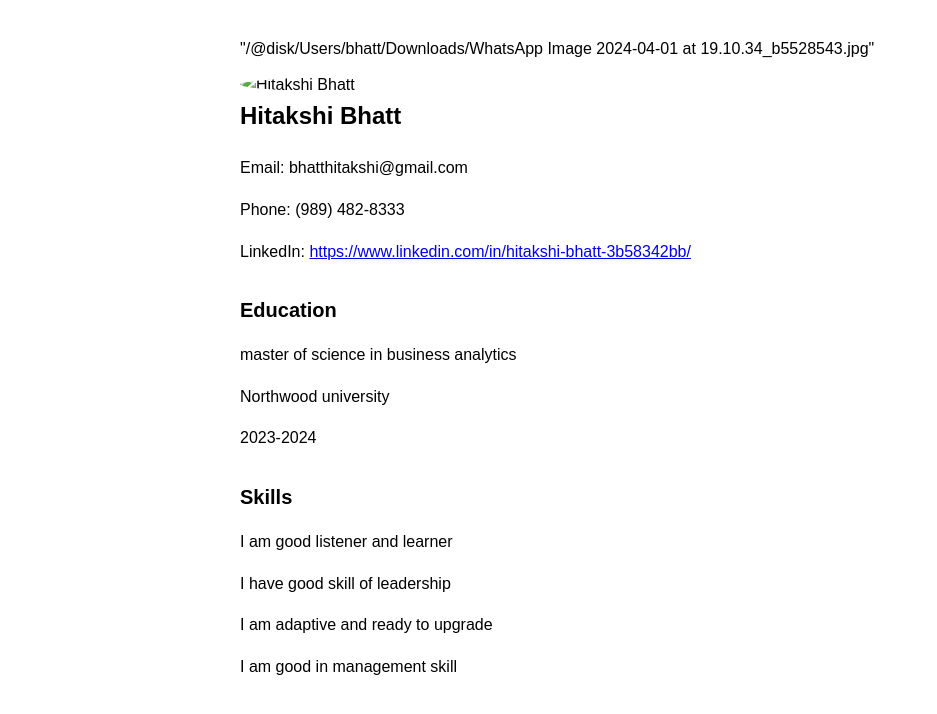
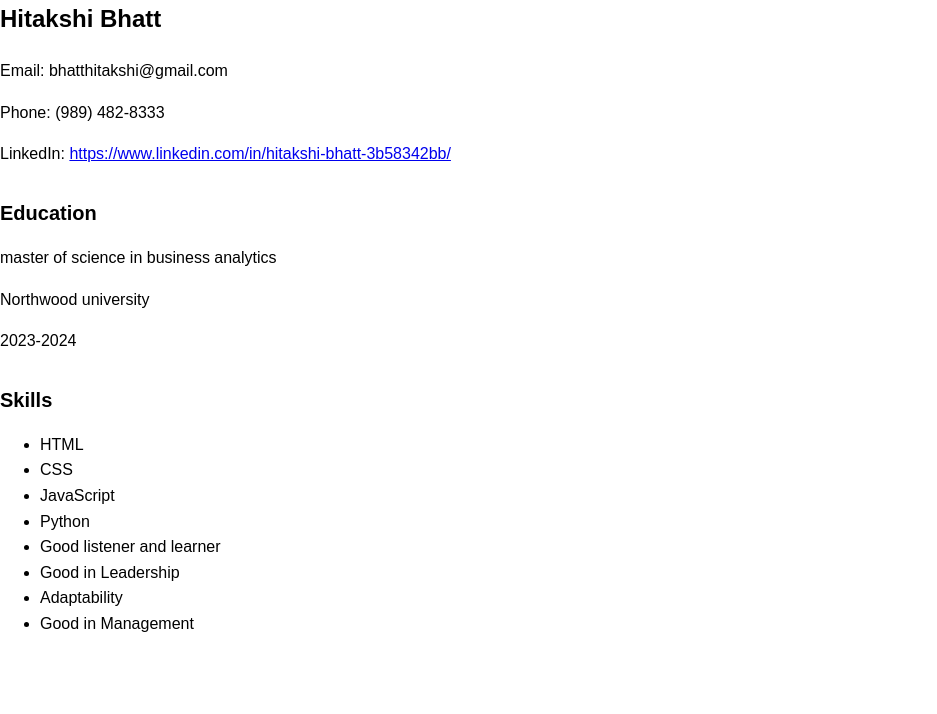
Before and after one commit to bhat123hitakshi/bhat123hitakshi.github.io, a plain HTML site: page index.html in a window 1280 px wide. Shown: the whole page, without its empty margins (0-937 px from the left). Drawn offline with Linux system fonts and the light colour scheme.

Commit message:
Update index.html

```diff
--- a/index.html
+++ b/index.html
@@ -31,20 +31,12 @@
             margin-bottom: 10px;
         }
 
-        /* Style for the image */
-        .profile-img {
-            max-width: 1200px; /* Adjust as needed */
-            display: block; /* To center the image */
-            margin: 0 auto; /* To center the image */
-            border-radius: 50%; /* To make it circular */
-        }
+
+
     </style>
 </head>
 <body>
 
-<div class="container">
-    <p>"C:\Users\bhatt\Downloads\WhatsApp Image 2024-04-01 at 19.10.34_b5528543.jpg"</p>
-    <img class="profile-img" src="C:\Users\bhatt\Downloads\WhatsApp Image 2024-04-01 at 19.10.34_b5528543.jpg". alt="Hitakshi Bhatt">
 
     <section class="section">
         <h1>Hitakshi Bhatt</h1>
@@ -59,13 +51,17 @@
         <p>Northwood university</p>
         <p>2023-2024</p>
     </section>
-     <section class="section">
+    <section class="section">
         <h2 class="section-title">Skills</h2>
-        <p>I am good listener and learner</p>
-        <p>I have good skill of leadership</p>
-        <p>I am adaptive and ready to upgrade</p>
-        <P>I am good in management skill</P>
-
+        <ul>
+            <li>HTML</li>
+            <li>CSS</li>
+            <li>JavaScript</li>
+            <li>Python</li>
+            <li>Good listener and learner</li>
+            <li>Good in Leadership</li>
+            <li>Adaptability</li>
+            <li>Good in Management</li>
 
 
     <!-- Add more sections for skills, projects, etc. -->
```
